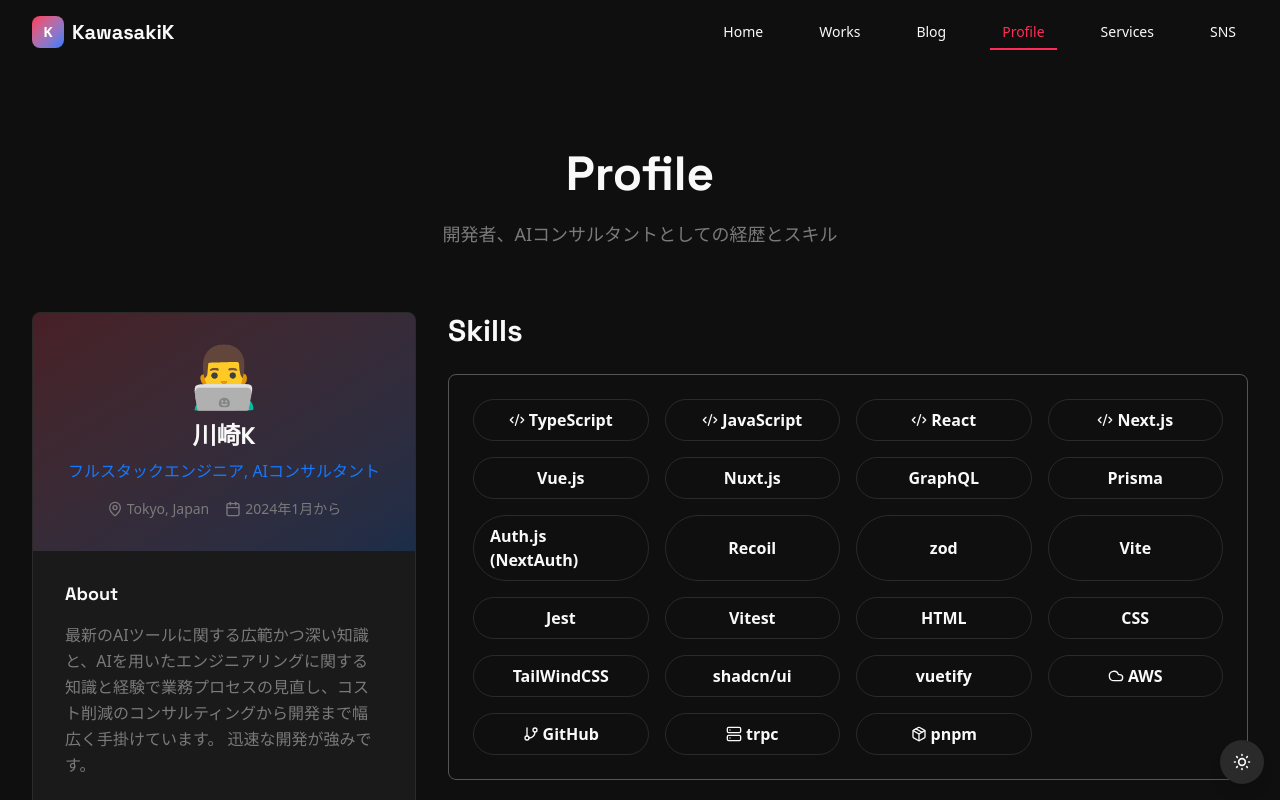
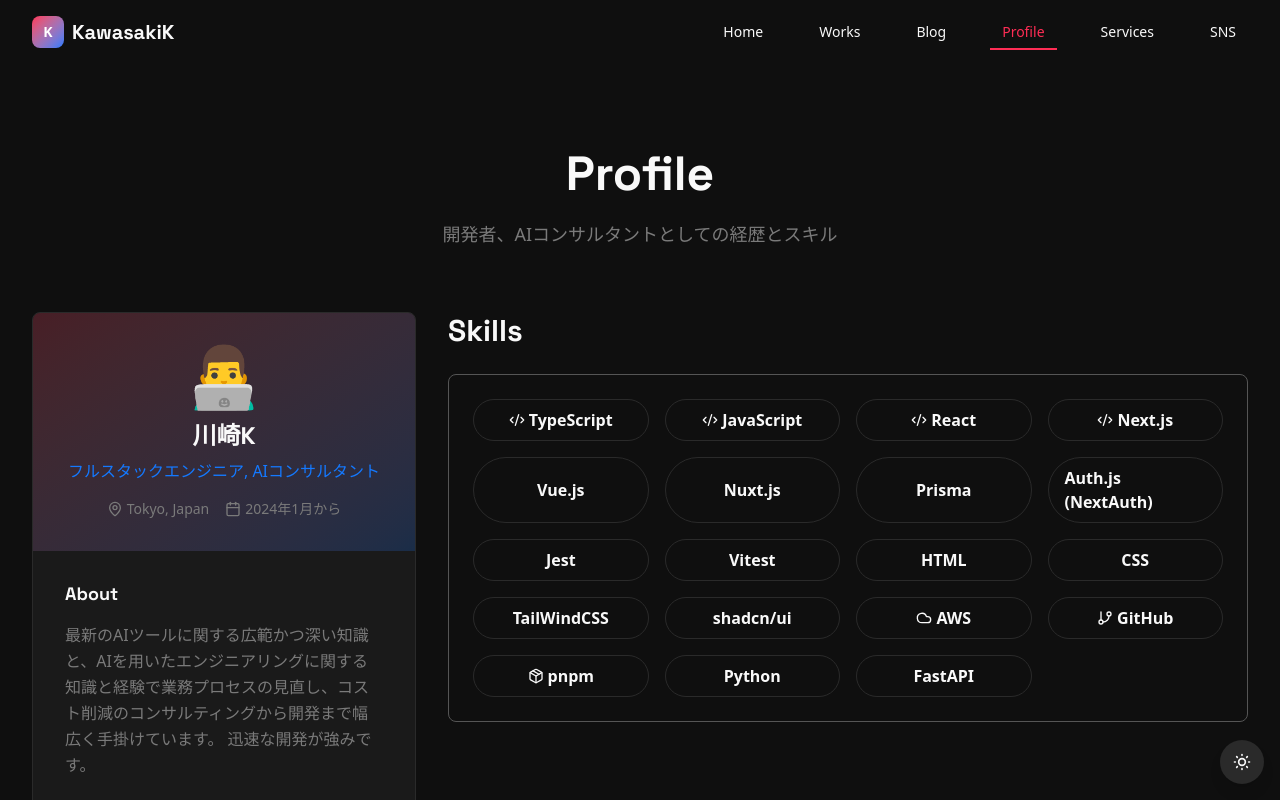
Before and after one commit to YU-Kawasaki-05/Portfolio, a Next.js app: page /profile in a window 1280 px wide. Shown: the top 800 px of the page. Built offline with nearby package versions, Linux system fonts and the light colour scheme; a web font is replaced by a local one.

Commit message:
Skills項目修正

```diff
--- a/src/data/skills.tsx
+++ b/src/data/skills.tsx
@@ -13,21 +13,17 @@
   { name: 'Next.js', icon: <Code2 size={16} /> },
   { name: 'Vue.js' },
   { name: 'Nuxt.js' },
-  { name: 'GraphQL' },
   { name: 'Prisma' },
   { name: 'Auth.js (NextAuth)' },
-  { name: 'Recoil' },
-  { name: 'zod' },
-  { name: 'Vite' },
   { name: 'Jest' },
   { name: 'Vitest' },
   { name: 'HTML' },
   { name: 'CSS' },
   { name: 'TailWindCSS' },
   { name: 'shadcn/ui' },
-  { name: 'vuetify' },
   { name: 'AWS', icon: <Cloud size={16} /> },
   { name: 'GitHub', icon: <GitBranch size={16} /> },
-  { name: 'trpc', icon: <Server size={16} /> },
   { name: 'pnpm', icon: <Package size={16} /> },
+  { name: 'Python' },
+  { name: 'FastAPI' },
 ];
```
